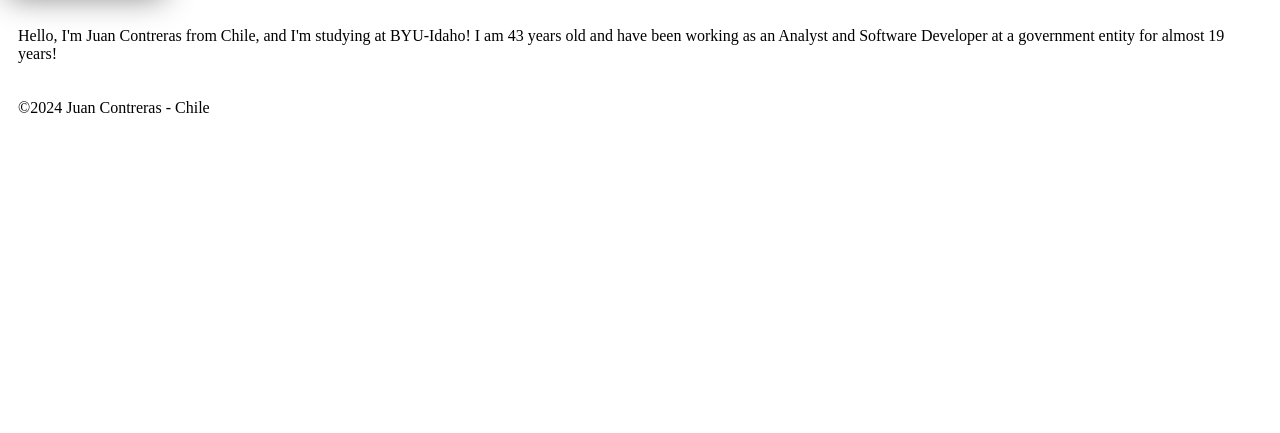
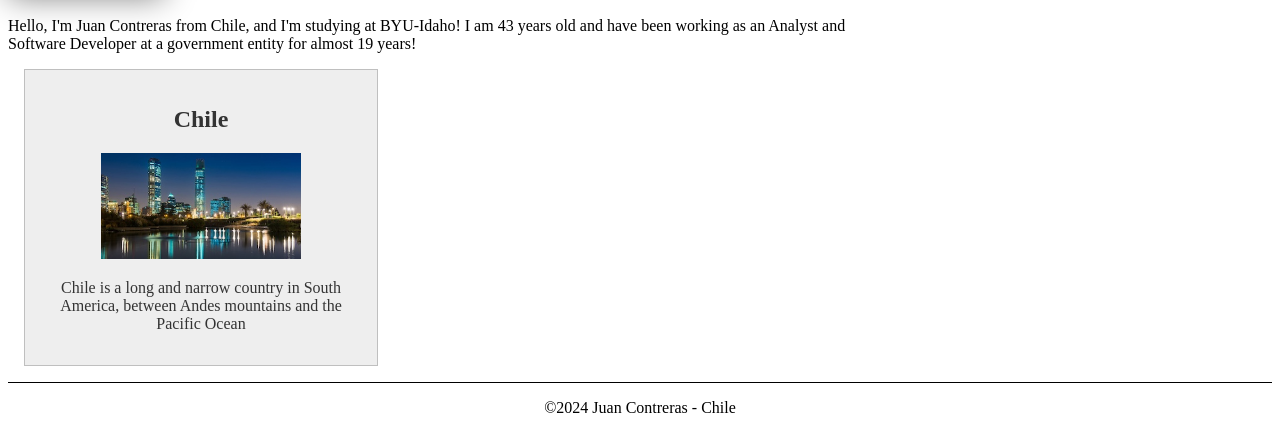
Before and after one commit to DarthJohann1980/wdd130, a plain HTML site: page index.html in a window 1280 px wide. Shown: the part 403-836 px from the top of the page. Before the commit the page ends 800 px from the top, so only its background shows below. Drawn offline with Linux system fonts and the light colour scheme.

Commit message:
w02 home page

```diff
--- a/index.html
+++ b/index.html
@@ -3,6 +3,8 @@
   <head>
     <meta charset="utf-8">
     <meta name="viewport" content="width=device-width,initial-scale=1.0">
+    <meta name="description" content="Home page Juan Contreras - WDD130 - Rafting Website">
+    <meta name="author" content="Juan Contreras">
     <title>Juan Contreras | WDD 130</title>
     <link rel="stylesheet" href="styles/styles.css">
   </head>
@@ -21,6 +23,11 @@
         I am 43 years old and have been working as an Analyst and Software Developer
         at a government entity for almost 19 years!</p>
     </main>
+    <aside>
+      <h2>Chile</h2>
+      <img src="images/sanhattan.jpeg" alt="Sanhattan">
+      <p>Chile is a long and narrow country in South America, between Andes mountains and the Pacific Ocean</p>
+    </aside>
     <footer>
       <p>&copy;2024 Juan Contreras - Chile</p>
     </footer>
--- a/styles/styles.css
+++ b/styles/styles.css
@@ -10,7 +10,7 @@ nav a {
 h1 {
     color: steelblue;
 }
-img {
+main img {
     width: 150px;
     height: auto;
     border: 1px solid steelblue;
@@ -18,5 +18,30 @@ img {
     box-shadow: 0 0 30px gray;
 }
 p {
-    padding: 10px;
+    padding: 0;
 }
+
+main {
+    max-width: 840px;
+}
+
+aside {
+    width: 20rem;
+    margin: 1rem;
+    border: 1px solid rgba(0, 0, 0, 0.2); /* 1️⃣ */
+    padding: 1rem;
+    background-color: #eee;
+    color: #333;
+    text-align: center;
+}
+
+aside img {
+    width: 200px;
+    height: auto;
+}
+
+footer {
+    margin-top: 15px;
+    border-top: 1px solid #000;
+    text-align: center;
+}
```
Also changed, not shown: images/sanhattan.jpeg (added).
